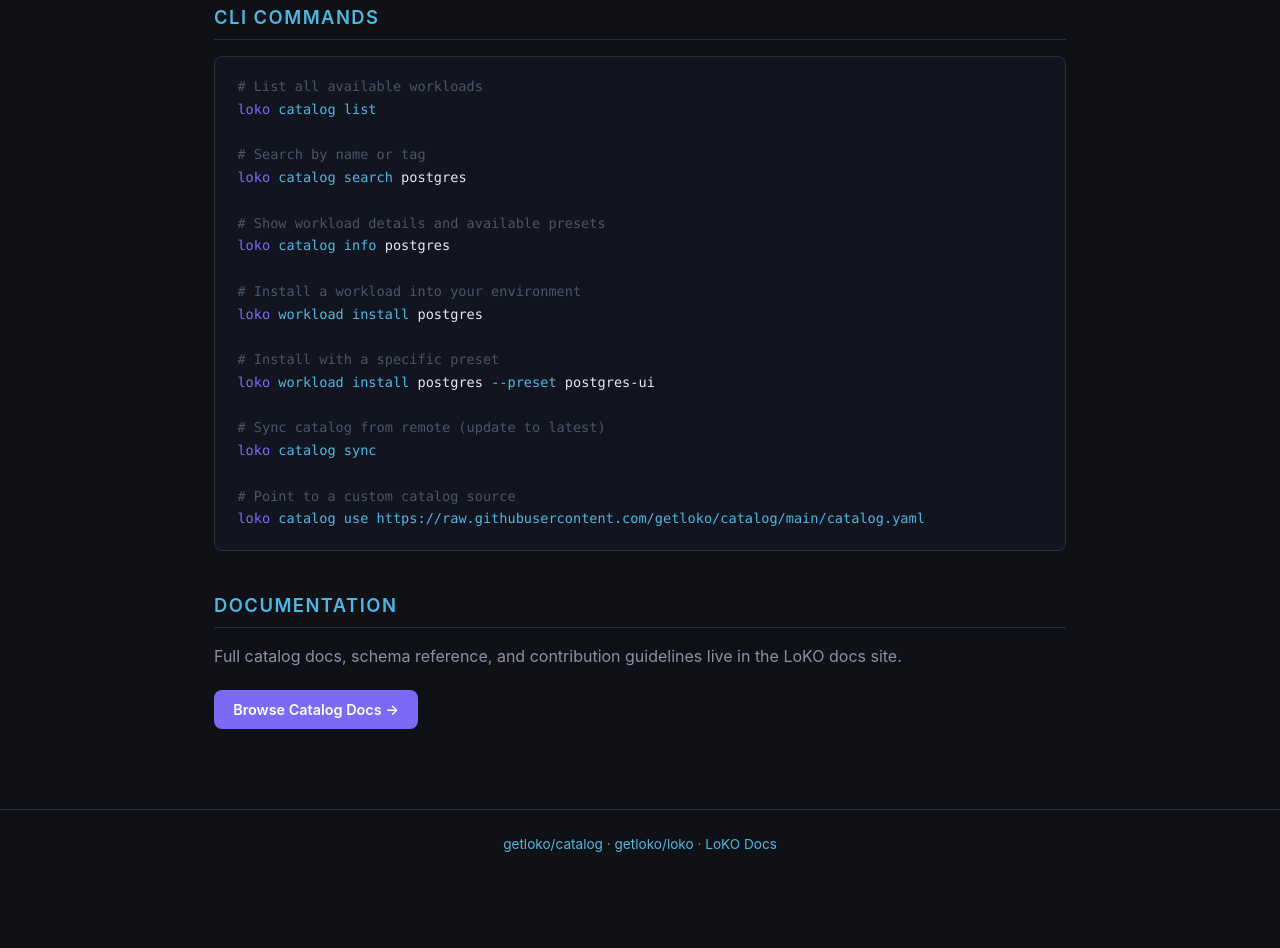
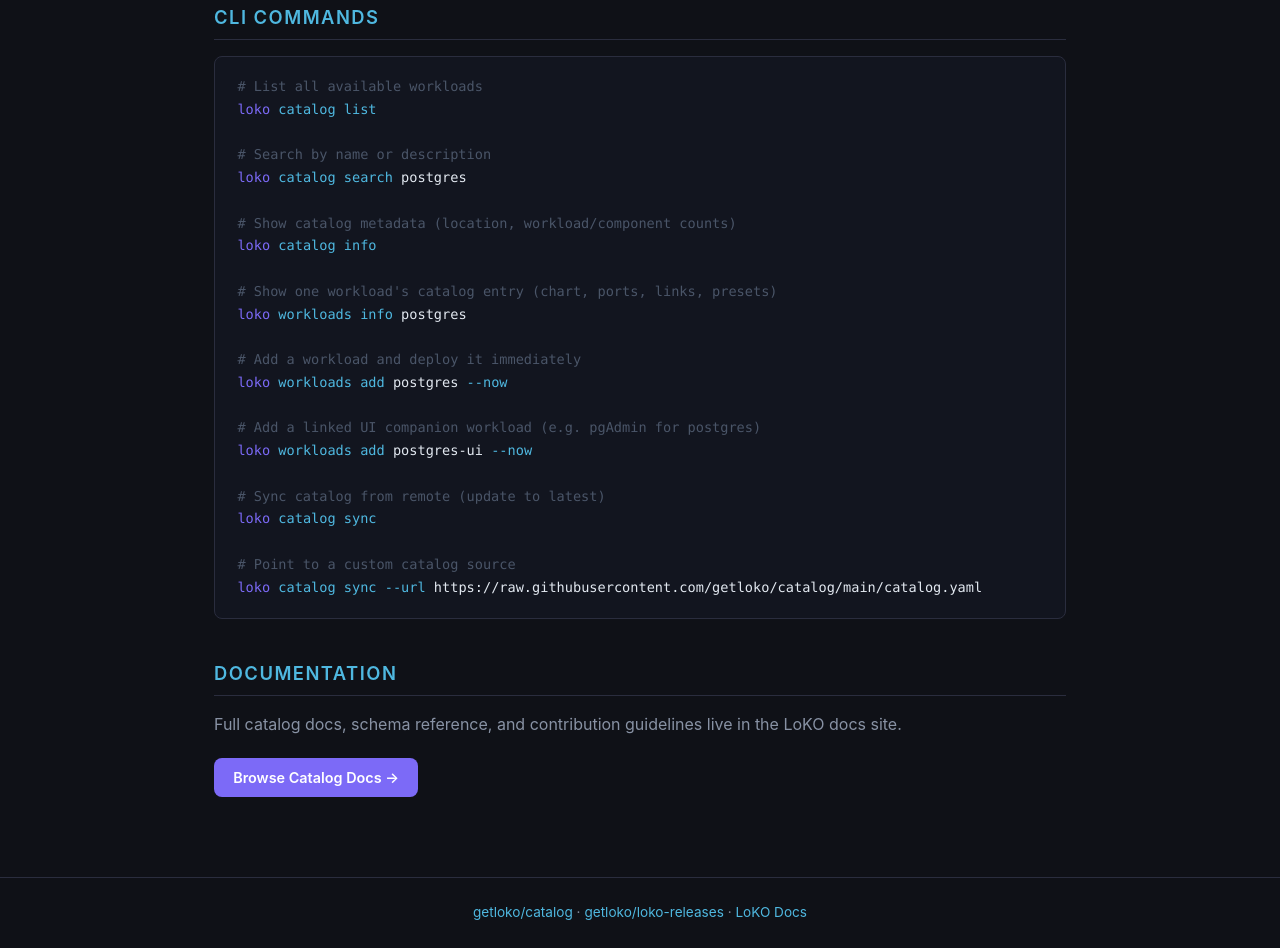
Before and after one commit to getloko/catalog, a plain HTML site: page index.html in a window 1280 px wide. Shown: the part 1553-2501 px from the top of the page. Before the commit the page ends 2432 px from the top, so only its background shows below. Drawn offline with Linux system fonts and the light colour scheme.

Commit message:
docs(index): fix footer link and fabricated CLI examples
Footer linked the private getloko/loko repo instead of the public
getloko/loko-releases (404s for anyone outside the org) — same
pattern already fixed across the docs site and other repos this
session.

CLI Commands block was mostly fabricated — checked every line
against the real CLI (`--help` output, built from source):
- `catalog search postgres` — was fabricated when written, now real
  (loko's own catalog search <term> subcommand landed separately)
- `catalog info postgres` — wrong: catalog info takes no argument
  and shows global stats, not per-workload detail. Real per-workload
  command is `workloads info <name>`.
- `workload install postgres[--preset ...]` — wrong on every axis:
  group is `workloads` (plural) not `workload`, no `install`
  subcommand exists, and no `--preset` flag exists anywhere in the
  CLI. postgres-ui isn't a "preset" of postgres, it's its own linked
  companion workload — replaced with the real way to get it
  (`workloads add postgres-ui --now`).
- `catalog use <url>` — never existed. Real equivalent:
  `catalog sync --url <url>`.

Verified: rendered the page in a real browser (local static server)
to confirm no HTML/layout regression from the content changes.

```diff
--- a/index.html
+++ b/index.html
@@ -292,23 +292,26 @@
       <pre><code><span class="comment"># List all available workloads</span>
 <span class="cmd">loko</span> <span class="arg">catalog list</span>
 
-<span class="comment"># Search by name or tag</span>
+<span class="comment"># Search by name or description</span>
 <span class="cmd">loko</span> <span class="arg">catalog search</span> postgres
 
-<span class="comment"># Show workload details and available presets</span>
-<span class="cmd">loko</span> <span class="arg">catalog info</span> postgres
+<span class="comment"># Show catalog metadata (location, workload/component counts)</span>
+<span class="cmd">loko</span> <span class="arg">catalog info</span>
 
-<span class="comment"># Install a workload into your environment</span>
-<span class="cmd">loko</span> <span class="arg">workload install</span> postgres
+<span class="comment"># Show one workload's catalog entry (chart, ports, links, presets)</span>
+<span class="cmd">loko</span> <span class="arg">workloads info</span> postgres
 
-<span class="comment"># Install with a specific preset</span>
-<span class="cmd">loko</span> <span class="arg">workload install</span> postgres <span class="arg">--preset</span> postgres-ui
+<span class="comment"># Add a workload and deploy it immediately</span>
+<span class="cmd">loko</span> <span class="arg">workloads add</span> postgres <span class="arg">--now</span>
+
+<span class="comment"># Add a linked UI companion workload (e.g. pgAdmin for postgres)</span>
+<span class="cmd">loko</span> <span class="arg">workloads add</span> postgres-ui <span class="arg">--now</span>
 
 <span class="comment"># Sync catalog from remote (update to latest)</span>
 <span class="cmd">loko</span> <span class="arg">catalog sync</span>
 
 <span class="comment"># Point to a custom catalog source</span>
-<span class="cmd">loko</span> <span class="arg">catalog use</span> <span class="arg">https://raw.githubusercontent.com/getloko/catalog/main/catalog.yaml</span></code></pre>
+<span class="cmd">loko</span> <span class="arg">catalog sync</span> <span class="arg">--url</span> https://raw.githubusercontent.com/getloko/catalog/main/catalog.yaml</code></pre>
     </section>
 
     <section>
@@ -326,7 +329,7 @@
   <div class="container">
     <p>
       <a href="https://github.com/getloko/catalog">getloko/catalog</a> ·
-      <a href="https://github.com/getloko/loko">getloko/loko</a> ·
+      <a href="https://github.com/getloko/loko-releases">getloko/loko-releases</a> ·
       <a href="https://getloko.github.io/">LoKO Docs</a>
     </p>
   </div>
```
